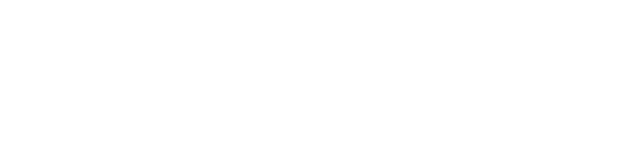
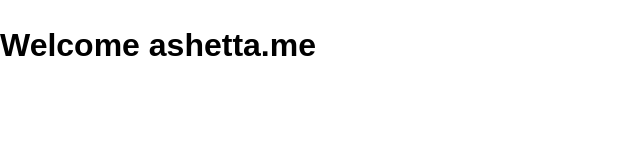
Before and after one commit to ashetta/ashetta, a plain HTML site: page index.html in a window 1280 px wide. Shown: the whole page, without its empty margins (0-640 px from the left). Drawn offline with Linux system fonts and the light colour scheme.

Commit message:
Update index.html

```diff
--- a/index.html
+++ b/index.html
@@ -9,6 +9,6 @@
   <link rel="stylesheet" href="css/main.min.css">
 </head>
 <body>
-
+  <h1>Welcome ashetta.me</h1>
 </body>
 </html>
```
